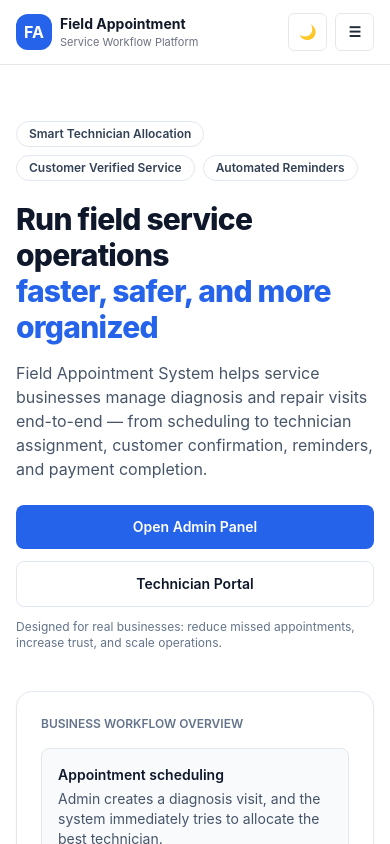
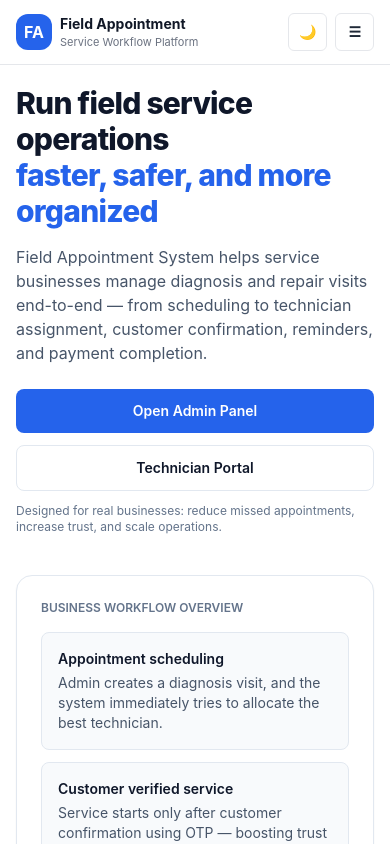
Before and after one commit to deepakM-8bit/Field-appoinment-smart-reminder-platform, a React app in the folder Frontend/: page / in a window 390 px wide. Shown: the top 844 px of the page. Built offline with nearby package versions, Linux system fonts and the light colour scheme; the HTML template or start-up script is replaced by a standard one.

Commit message:
updated the home page

```diff
--- a/Frontend/src/pages/Home.jsx
+++ b/Frontend/src/pages/Home.jsx
@@ -77,17 +77,10 @@ export default function Home() {
                         dark:from-blue-950/40 dark:via-slate-950 dark:to-slate-950" />
 
         <Container>
-          <div className="py-14 sm:py-20">
+          <div className="py-5 sm:py-20">
             <div className="flex flex-col gap-10 lg:flex-row lg:items-center lg:justify-between">
-              {/* Text */}
               <div className="max-w-xl">
-                <div className="flex flex-wrap items-center gap-2">
-                  <Pill>Smart Technician Allocation</Pill>
-                  <Pill>Customer Verified Service</Pill>
-                  <Pill>Automated Reminders</Pill>
-                </div>
-
-                <h1 className="mt-5 text-3xl font-extrabold tracking-tight text-slate-900 sm:text-5xl dark:text-white">
+                <h1 className="text-3xl font-extrabold tracking-tight text-slate-900 sm:text-5xl dark:text-white">
                   Run field service operations
                   <span className="block text-blue-600 dark:text-blue-400">
                     faster, safer, and more organized
@@ -399,7 +392,7 @@ export default function Home() {
 
           <div className="mt-8 flex flex-col gap-2 border-t border-slate-200 pt-6 text-sm text-slate-500 dark:border-slate-800 dark:text-slate-400 sm:flex-row sm:items-center sm:justify-between">
             <p>© {year} Field Appointment Platform. All rights reserved.</p>
-            <p className="text-xs">Built by Ace • Real-world service automation</p>
+            <p className="text-xs">Built by Deepak • Real-world service automation</p>
           </div>
         </Container>
       </footer>
--- a/Frontend/src/pages/LoginTechnician.jsx
+++ b/Frontend/src/pages/LoginTechnician.jsx
@@ -61,9 +61,6 @@ export default function LoginTechnician() {
       <div className="w-full max-w-md m-auto">
         {/* Brand / Header */}
         <div className="mb-6 text-center">
-          <p className="text-xs font-semibold tracking-wide text-blue-600 dark:text-blue-400">
-            FIELD APPOINTMENT PLATFORM
-          </p>
           <h1 className="mt-2 text-2xl font-semibold text-slate-900 dark:text-slate-100">
             Technician Login
           </h1>
```
